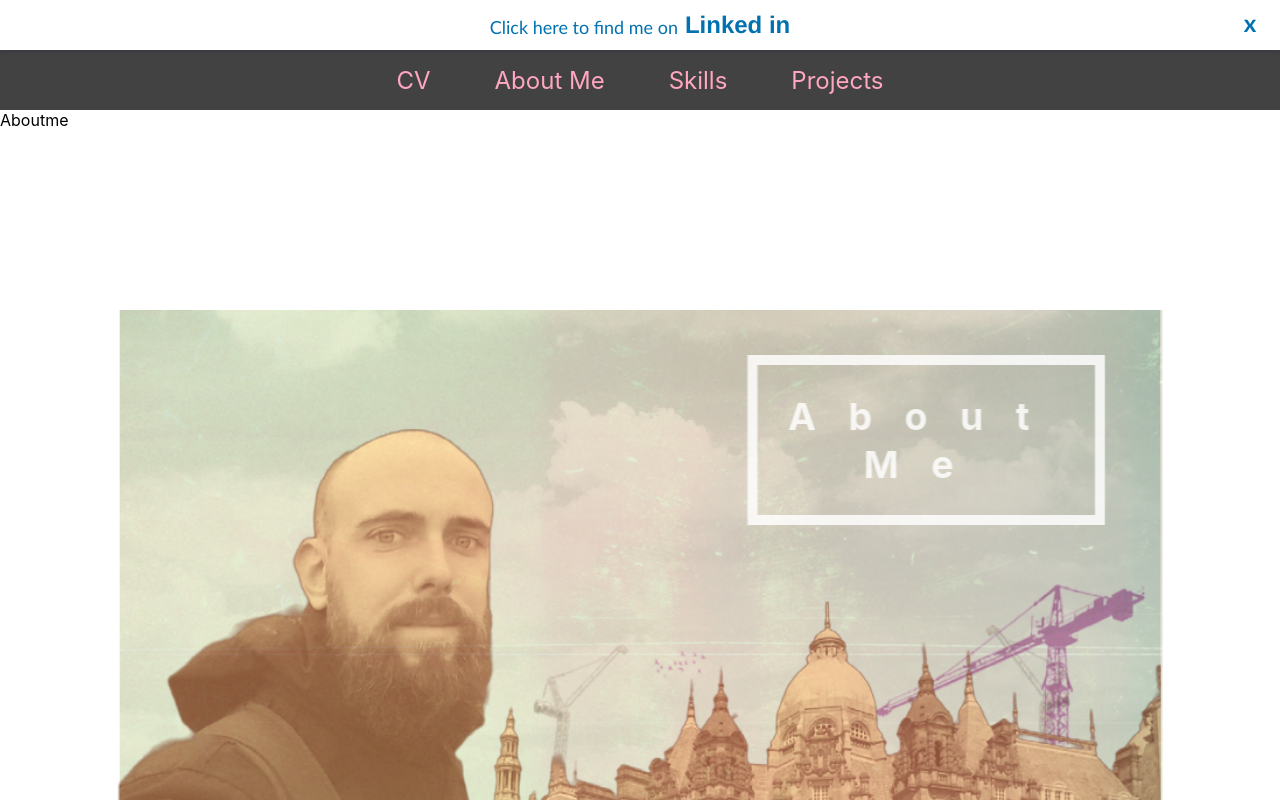
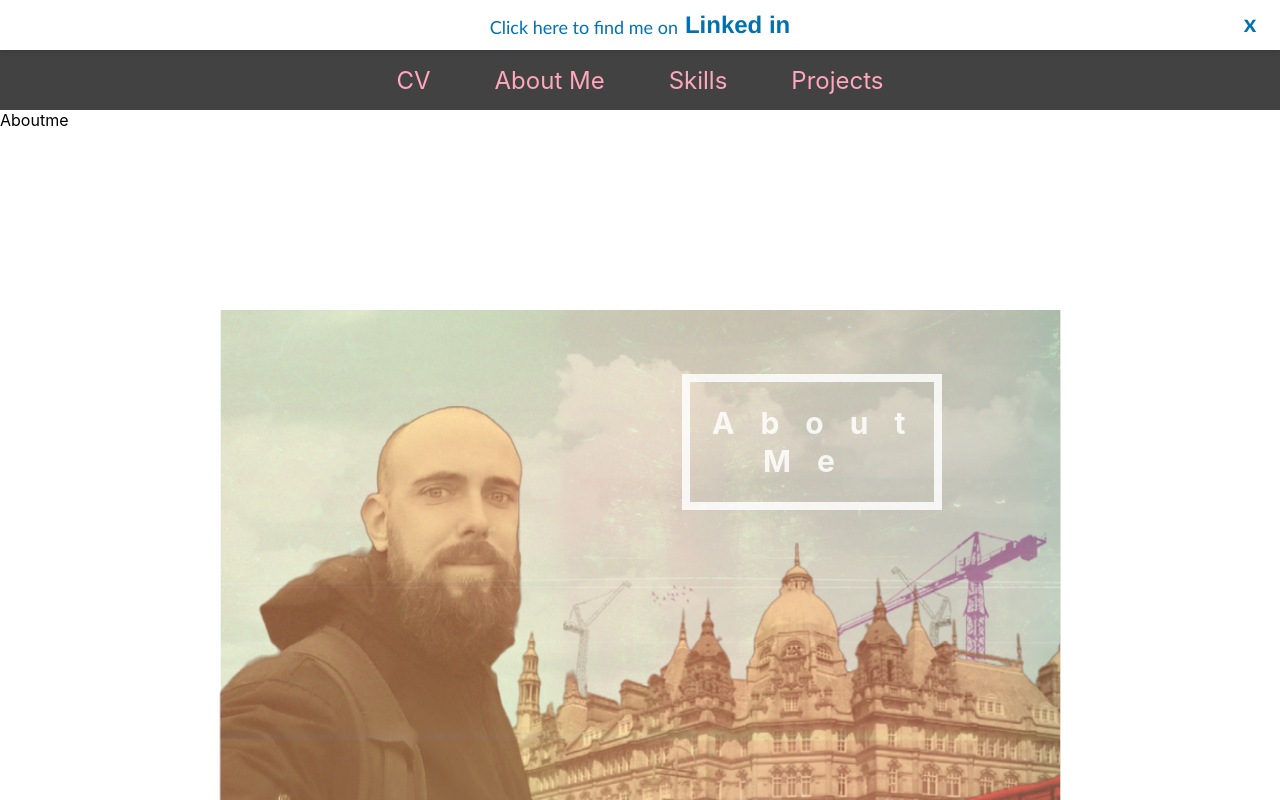
Before and after one commit to tomhughes87/toms-portfolio, a React (Create React App) app: page /about in a window 1280 px wide. Shown: the top 800 px of the page. Built offline with nearby package versions, Linux system fonts and the light colour scheme.

Commit message:
add more deep to parallax img, cranes more

```diff
--- a/src/components/ParallaxScroll/ParallaxScroll.css
+++ b/src/components/ParallaxScroll/ParallaxScroll.css
@@ -91,3 +91,102 @@ opacity: 0.25;
     width: 113px;
     z-index: 25;
     }
+
+    /* C:\Users\Tom\Desktop\Portfolio\my-app\src\components\ParallaxScroll\ParallaxScroll.css */
+    /*
+
+
+
+
+    */
+
+    .parallax-wrapper{
+        background-color: rgb(255, 255, 255);
+        height: 564px;
+        overflow-y: auto;
+        overflow-x: hidden;
+        perspective: 20px;
+
+    }
+
+    .parallax-header{
+        position: relative;
+        display: flex;
+        justify-content: center;
+        align-items: center;
+        height: 100%;
+        transform-style: preserve-3d;
+        z-index: -1;
+    }
+
+
+    .parallax-bg,.parallax-mid,.parallax-fg,.parallax-bus,.parallax-BgCrane,.parallax-MidCrane,.parallax-overlay{
+
+        position: absolute;
+        height: 100%;
+        width: 100%;
+        object-fit: cover;
+
+    }
+
+    .parallax-bg{
+        transform: translateZ(-50px) scale(4);
+    }
+
+    .parallax-BgCrane{
+        transform: translateZ(-20px) scale(2);
+    }
+    .parallax-MidCrane{
+        transform: translateZ(-10px) scale(1.5);
+    }
+    .parallax-mid{
+
+        transform: translateZ(-5px) scale(1.3);
+        z-index: -30;
+    }
+
+
+    .parallax-fg{
+
+    }
+
+    .parallax-bus{
+
+
+    }
+
+        .cover-parallax{
+            width: 100%;
+            height: 485px;
+            background-color: rgb(255, 255, 255);
+            z-index: 5;
+        }
+
+        .parallax-overlay{
+    z-index: 10;
+
+
+    opacity: 0.25;
+
+        }
+
+        .title-aboutme{
+
+            transform: translateZ(10px) translateX(86px) translateY(-77px) scale(1);
+
+        font-size: 15px;
+        font-size: 15px;
+        color: rgb(255 255 255 / 83%);
+
+        border-style: solid;
+        padding: 11px;
+
+        border-width: 4px;
+        text-align: center;
+        font-family: inherit;
+        letter-spacing: 13px;
+        width: 100px;
+        z-index: -25;
+        z-index: 25;
+
+        }
```
